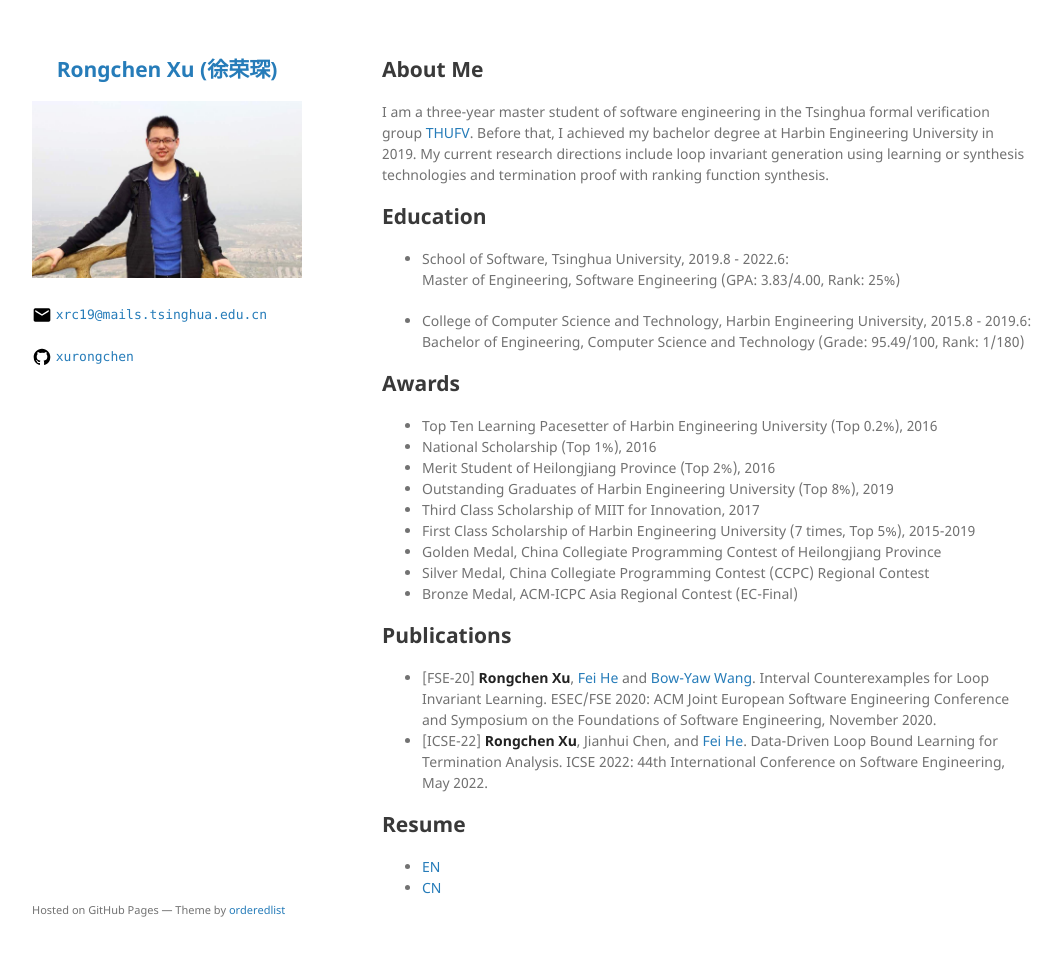
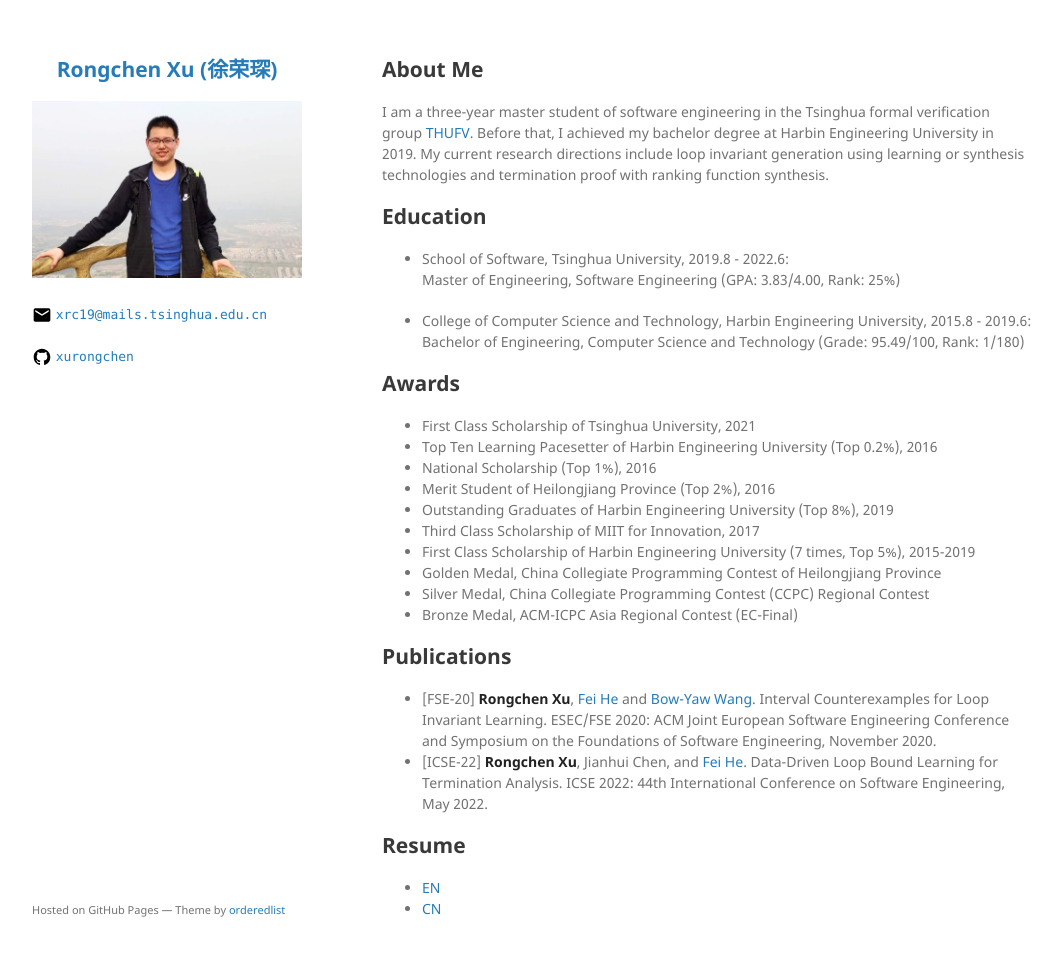
Before and after one commit to xurongchen/xrc.github.io, a Jekyll site: the page built from index.md, in a window 1280 px wide and 989 px high. Shown: the top 956 px of the window, without its empty margins (108-1169 px from the left). Built offline with Jekyll 4.4.1, drawn with Linux system fonts in a browser that asks for light colours; the repository's description, which GitHub fills in, is left out; our own code applies the rules of GitHub Pages for plain Markdown files.

Commit message:
2021 awards

```diff
--- a/index.md
+++ b/index.md
@@ -16,6 +16,7 @@ Bachelor of Engineering, Computer Science and Technology
 (Grade: 95.49/100, Rank: 1/180)
 
 ## Awards
+* First Class Scholarship of Tsinghua University, 2021
 * Top Ten Learning Pacesetter of Harbin Engineering University (Top 0.2%),  2016
 * National Scholarship (Top 1%),  2016
 * Merit Student of Heilongjiang Province (Top 2%),  2016
```
